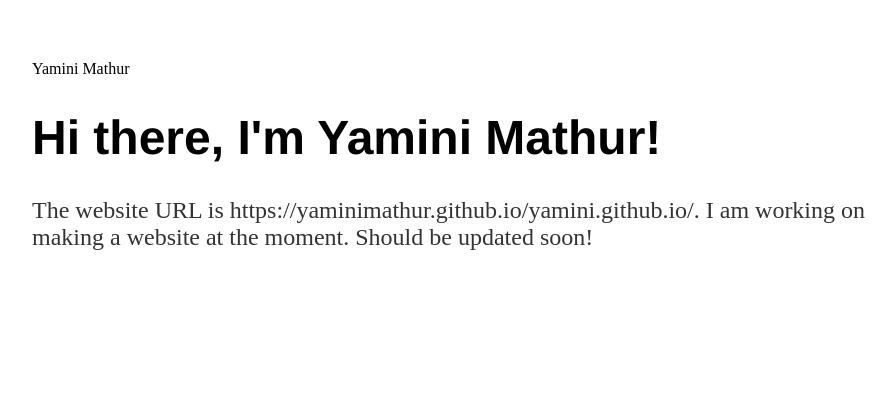
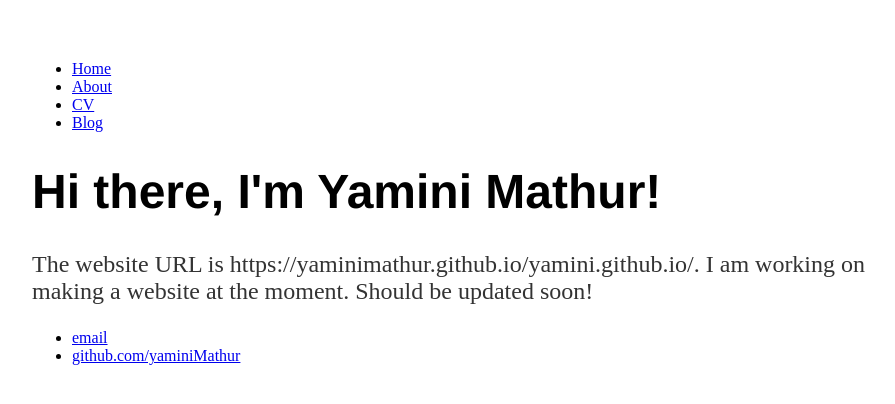
Before and after one commit to yaminiMathur/yamini.github.io, a Jekyll site: the page built from index.html, in a window 1280 px wide. Shown: the top 404 px of the page, without its empty margins (160-1055 px from the left). Built offline with Jekyll 4.4.1, drawn with Linux system fonts in a browser that asks for light colours; part of the change alters nothing that is shown.

Commit message:
update for jekyll

```diff
--- a/index.html
+++ b/index.html
@@ -1,19 +1,14 @@
-
-<!DOCTYPE html>
-<html>
-  <head> Yamini Mathur
-
-  <!--Link Stylesheet -->
-    <link rel="stylesheet" type="text/css" href="/css/main.css">
-  </head>
+---
+layout: default
+title: Yamini Mathur
+---
 
 
 <div class="home">
 
-<body> <h1> Hi there, I'm Yamini Mathur! </h1>
+ <h1> Hi there, I'm Yamini Mathur! </h1>
 
 <p> The website URL is https://yaminimathur.github.io/yamini.github.io/. I am working on making a website at the moment. Should be updated soon! </p>
 
-  </body>
+
 </div>
-</html>
```
